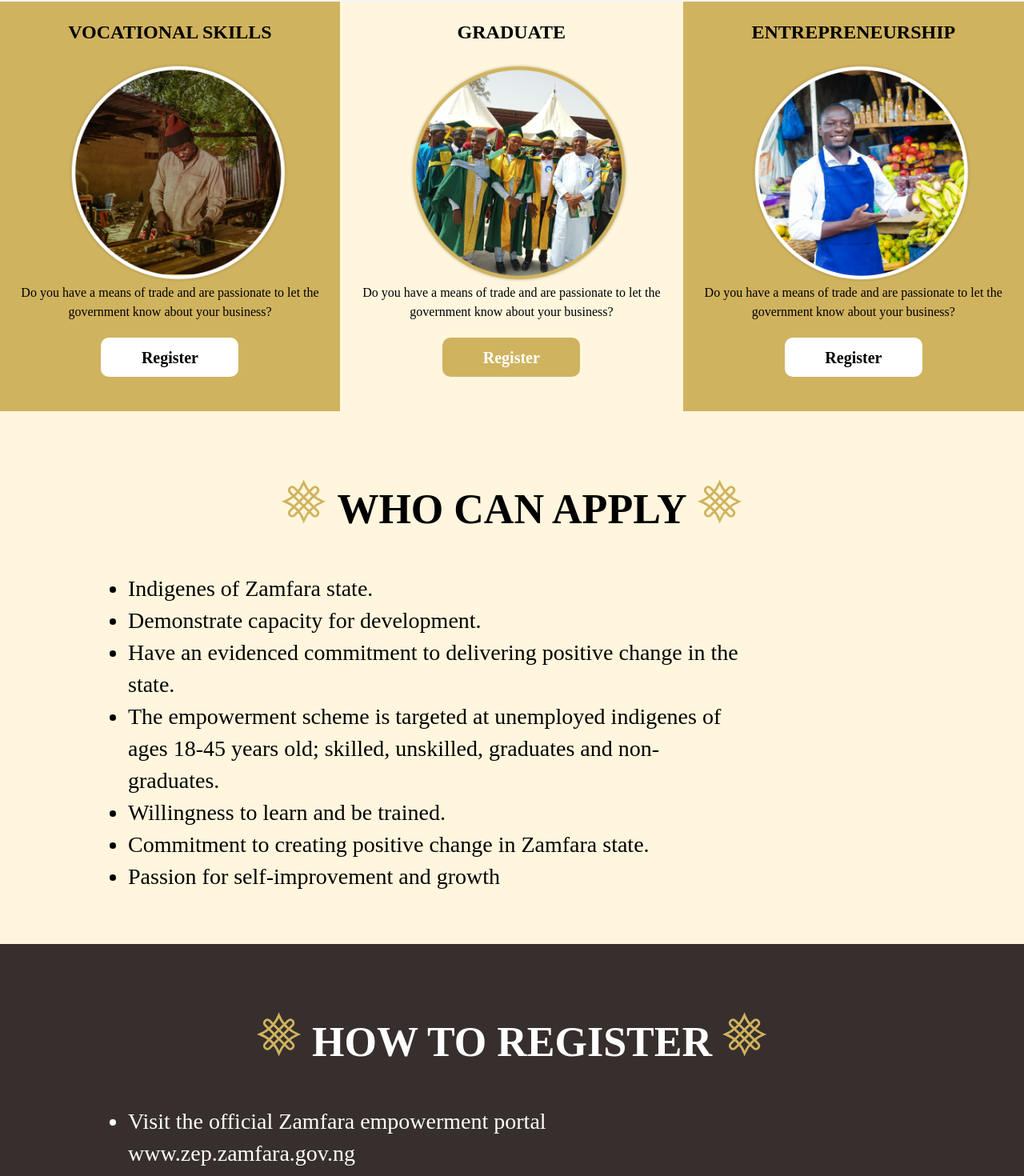
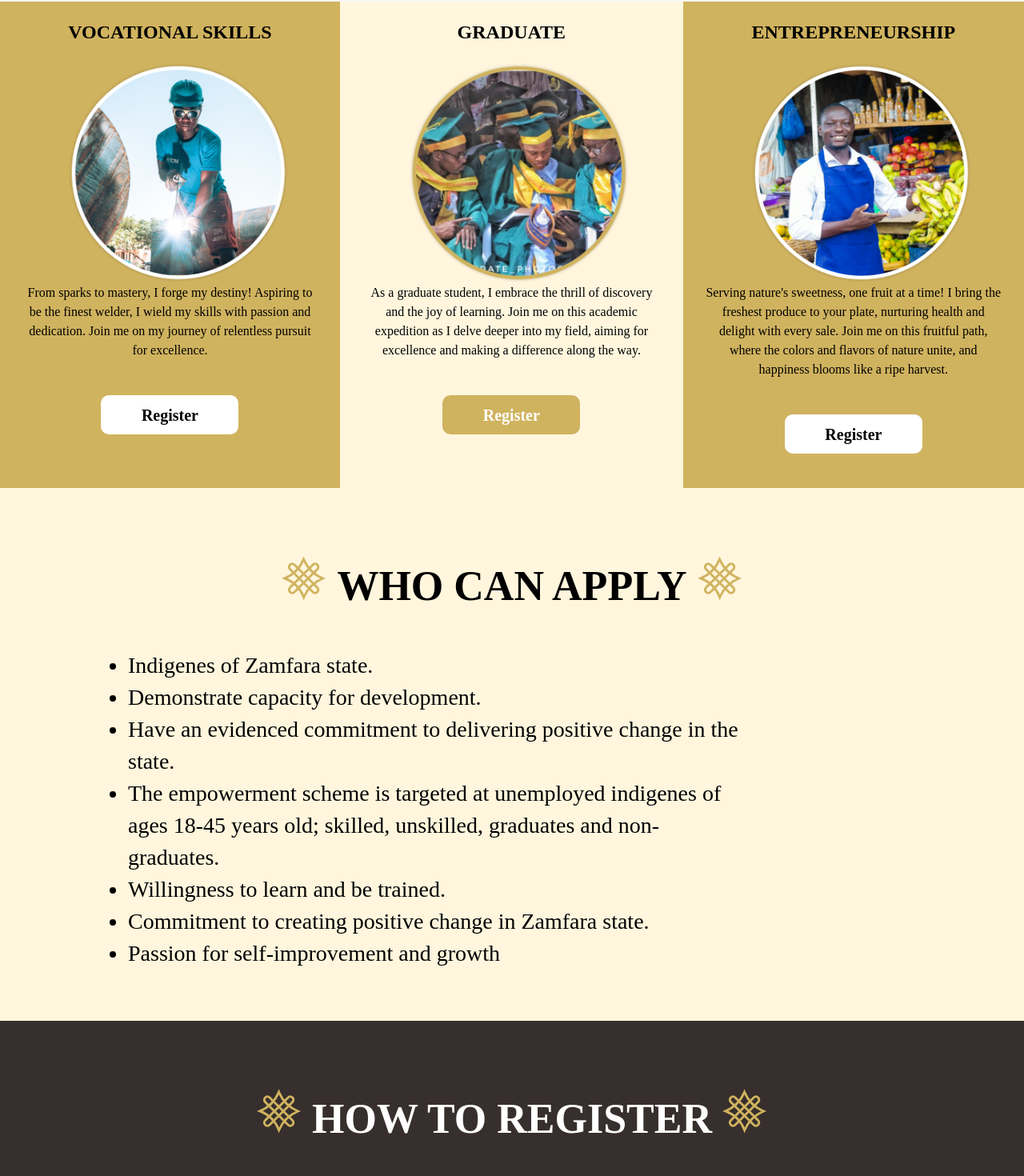
Before and after one commit to mindset001/zamfara, a React (Create React App) app: page / in a window 1280 px wide. Shown: the part 2779-4249 px from the top of the page at 80% size. Built offline with nearby package versions, Linux system fonts and the light colour scheme.

Commit message:
new-update

```diff
--- a/src/components/Registration.jsx
+++ b/src/components/Registration.jsx
@@ -14,30 +14,30 @@
                 {/* <div>b</div> */}
             </div>
             <div className=" px-8 pt-5">
-                <ul className="text-left list-disc text-[14px] md:text-[28px] text-ubuntu w-auto md:w-[80%] leading-10">
-                <li>
-                    Visit the official Zamfara empowerment portal www.zep.zamfara.gov.ng
+                <ul className="text-left list-none text-[14px] md:text-[28px] text-ubuntu w-auto md:w-[80%] leading-10">
+                <li className="pb-2">
+                    <span className=" font-bold">STEP 1: </span> Visit the official Zamfara empowerment portal www.zep.zamfara.gov.ng
                     </li>
-                    <li>
-                    Scroll to the menu bar click on SIGNUP
+                    <li className="pb-2">
+                    <span className=" font-bold">STEP 2: </span> Scroll to the menu bar click on SIGNUP
                     </li>
-                    <li>
-                    Enter correctly your email address and full name to create an account and follow subsequent instructions
+                    <li className="pb-2">
+                    <span className=" font-bold">STEP 3: </span> Enter correctly your email address and full name to create an account and follow subsequent instructions
                     </li>
-                    <li>
-                    Go back to the website www.zep.zamfara.gov.ng
+                    <li className="pb-2">
+                    <span className=" font-bold">STEP 4: </span> Go back to the website www.zep.zamfara.gov.ng
                     </li>
-                    <li>
-                    Scroll to the menu bar and click on Category
+                    <li className="pb-2">
+                    <span className=" font-bold">STEP 5: </span> Scroll to the menu bar and click on Category
                     </li>
-                    <li>
-                    Select the category of interest and click REGISTER
+                    <li className="pb-2">
+                    <span className=" font-bold">STEP 6: </span> Select the category of interest and click REGISTER
                     </li>
-                    <li>
-                    Fill in  the required details correctly
+                    <li className="pb-2">
+                    <span className=" font-bold">STEP 7: </span> Fill in  the required details correctly
                     </li>
-                    <li>
-                    Upon successful registration, you will receive an email notification of successful registration
+                    <li className="pb-2">
+                    <span className=" font-bold">STEP 8: </span> Upon successful registration, you will receive an email notification of successful registration
                     </li>
 
                 </ul>
--- a/src/components/categories/Entrepreneur.jsx
+++ b/src/components/categories/Entrepreneur.jsx
@@ -25,19 +25,19 @@
       <SwiperSlide>
        <div className="" >
        <img src={entr1} alt="" className=" h-[276px] pl-[14%] md:pl-[20%]"/>
-        <p className=" px-[6%]">Do you have a means of trade and are passionate to let the government know about your business?</p>
+        <p className=" px-[6%]">Rooted in the community, trading with heart and soul! As a local market trader, I embrace the essence of tradition and connection, offering handpicked treasures that reflect our culture and heritage. Join me on this enriching journey, where every transaction supports local artisans and keeps our community thriving.</p>
        </div>
         </SwiperSlide>
       <SwiperSlide>
       <div className="" >
        <img src={entr2} alt="" className=" h-[276px] pl-[14%] md:pl-[20%]"/>
-        <p className=" px-[6%]">Do you have a means of trade and are passionate to let the government know about your business?</p>
+        <p className=" px-[6%]">Serving nature's sweetness, one fruit at a time! I bring the freshest produce to your plate, nurturing health and delight with every sale. Join me on this fruitful path, where the colors and flavors of nature unite, and happiness blooms like a ripe harvest.</p>
        </div>
         </SwiperSlide>
       <SwiperSlide>
       <div className="" >
        <img src={entr3} alt="" className=" h-[276px] pl-[14%] md:pl-[20%]"/>
-        <p className=" px-[6%]">Do you have a means of trade and are passionate to let the government know about your business?</p>
+        <p className=" px-[6%]">Aspiring to be the best barber, I craft hairstyles that reflect individuality and boost confidence. Join me on this grooming voyage where every cut is a work of art, and every client leaves with a smile.</p>
        </div>
         </SwiperSlide>
     </Swiper>
--- a/src/components/categories/Graduate.jsx
+++ b/src/components/categories/Graduate.jsx
@@ -25,19 +25,19 @@
       <SwiperSlide>
        <div className="" >
        <img src={grad1} alt="" className=" h-[276px] pl-[14%] md:pl-[20%]"/>
-        <p className=" px-[6%]">Do you have a means of trade and are passionate to let the government know about your business?</p>
+        <p className=" px-[6%]">Boundless curiosity, relentless pursuit of wisdom!  As a graduate student, I immerse myself in the realm of knowledge, fueled by a passion for discovery. Join me on this transformative journey.</p>
        </div>
         </SwiperSlide>
       <SwiperSlide>
       <div className="" >
        <img src={grad2} alt="" className=" h-[276px] pl-[14%] md:pl-[20%]"/>
-        <p className=" px-[6%]">Do you have a means of trade and are passionate to let the government know about your business?</p>
+        <p className=" px-[6%]">Embracing knowledge, chasing horizons!  As a graduate student, I delve into the depths of academia with curiosity and determination. Join me on this enlightening voyage, where I unlock new insights and contribute to the world of research and innovation.</p>
        </div>
         </SwiperSlide>
       <SwiperSlide>
       <div className="" >
        <img src={grad3} alt="" className=" h-[276px] pl-[14%] md:pl-[20%]"/>
-        <p className=" px-[6%]">Do you have a means of trade and are passionate to let the government know about your business?</p>
+        <p className=" px-[6%]">As a graduate student, I embrace the thrill of discovery and the joy of learning. Join me on this academic expedition as I delve deeper into my field, aiming for excellence and making a difference along the way.</p>
        </div>
         </SwiperSlide>
     </Swiper>
--- a/src/components/categories/Vocational.jsx
+++ b/src/components/categories/Vocational.jsx
@@ -25,37 +25,37 @@
       <SwiperSlide>
        <div className="" >
        <img src={voc1} alt="" className=" h-[276px] pl-[14%] md:pl-[20%]"/>
-        <p className=" px-[6%]">I aspire to take my mechanic skills to a whole new level</p>
+        <p className=" px-[6%]">Aspiring to be the top-notch mechanic, I diagnose, fix, and breathe life into vehicles with precision and care. Join me on this mechanical voyage where every repair is a testament to my dedication and love for all things automotive.</p>
        </div>
         </SwiperSlide>
       <SwiperSlide>
       <div className="" >
        <img src={voc2} alt="" className=" h-[276px] pl-[14%] md:pl-[20%]"/>
-        <p className=" px-[6%]">Do you have a means of trade and are passionate to let the government know about your business?</p>
+        <p className=" px-[6%]">Building dreams, one masterpiece at a time!  Aspiring to be the best carpenter, I carve, shape, and craft with unwavering commitment. Come witness the art of woodworking as I elevate structures and aspirations alike.</p>
        </div>
         </SwiperSlide>
       <SwiperSlide>
       <div className="" >
        <img src={voc3} alt="" className=" h-[276px] pl-[14%] md:pl-[20%]"/>
-        <p className=" px-[6%]">Do you have a means of trade and are passionate to let the government know about your business?</p>
+        <p className=" px-[6%]">From sparks to mastery, I forge my destiny!  Aspiring to be the finest welder, I wield my skills with passion and dedication. Join me on my journey of relentless pursuit for excellence.</p>
        </div>
         </SwiperSlide>
         <SwiperSlide>
         <div className="" >
        <img src={voc4} alt="" className=" h-[276px] pl-[14%] md:pl-[20%]"/>
-        <p className=" px-[6%]">Do you have a means of trade and are passionate to let the government know about your business?</p>
+        <p className=" px-[6%]">Aspiring to be a top broiler farmer, I nurture healthy flocks with dedication and expertise. Join me on this journey of poultry husbandry, where every step is aimed at delivering premium quality, tender meat to tables worldwide.</p>
        </div>
         </SwiperSlide>
         <SwiperSlide>
         <div className="" >
        <img src={voc5} alt="" className=" h-[276px] pl-[14%] md:pl-[20%]"/>
-        <p className=" px-[6%]">Do you have a means of trade and are passionate to let the government know about your business?</p>
+        <p className=" px-[6%]">I create captivating looks that enhance individuality and empower self-expression. Join me on this artistic odyssey, where every face becomes a canvas of artistry. Aspiring to be the best makeup artist.</p>
        </div>
         </SwiperSlide>
         <SwiperSlide>
         <div className="" >
        <img src={voc6} alt="" className=" h-[276px] pl-[14%] md:pl-[20%]"/>
-        <p className=" px-[6%]">Do you have a means of trade and are passionate to let the government know about your business?</p>
+        <p className=" px-[6%]"> I nurture healthy flocks with care and dedication. Join me on this farm-to-table adventure, where every cluck is a step towards sustainable poultry farming.</p>
        </div>
         </SwiperSlide>
     </Swiper>
```
